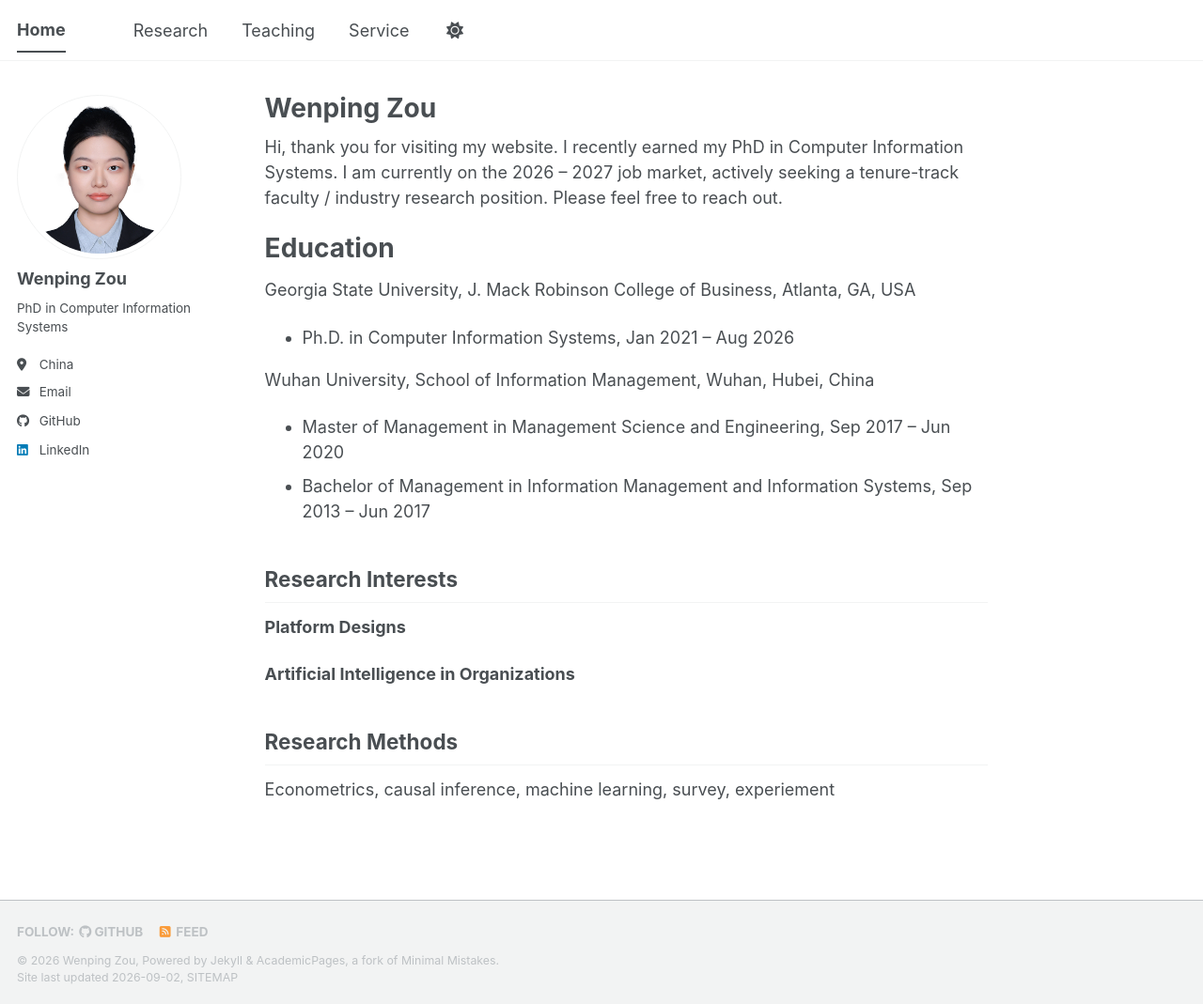
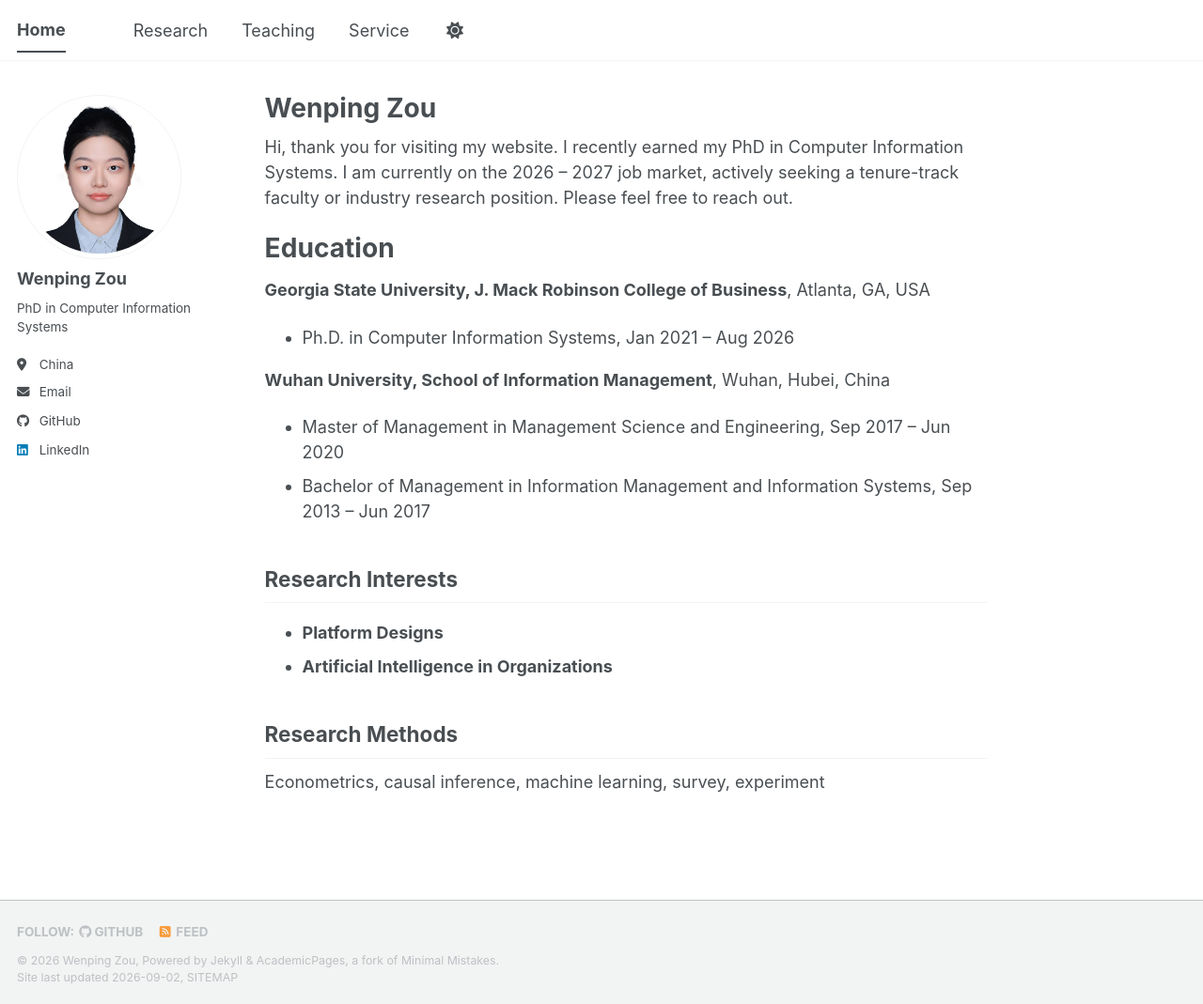
Before and after one commit to wenping-zou/wenping-zou.github.io, a Jekyll site: the page built from _pages/about.md, in a window 1280 px wide and 1069 px high. Shown: the whole window at 94% size. Built offline with Jekyll 4.4.1, drawn with Linux system fonts in a browser that asks for light colours; a style sheet for code colours, icons or effects is not loaded; a file with an impossible date is left out.

Commit message:
Update about.md

```diff
--- a/_pages/about.md
+++ b/_pages/about.md
@@ -7,23 +7,22 @@ redirect_from:
   - /about.html
 ---
 
-Hi, thank you for visiting my website.  I recently earned my PhD in Computer Information Systems.  I am currently on the 2026 – 2027 job market, actively seeking a tenure-track faculty / industry research position.  Please feel free to reach out.
+Hi, thank you for visiting my website. I recently earned my PhD in Computer Information Systems. I am currently on the 2026 – 2027 job market, actively seeking a tenure-track faculty or industry research position. Please feel free to reach out.
 
 Education
 ======
-Georgia State University, J. Mack Robinson College of Business, Atlanta, GA, USA
-- Ph.D. in Computer Information Systems, Jan 2021 – Aug 2026
+**Georgia State University, J. Mack Robinson College of Business**, Atlanta, GA, USA
+* Ph.D. in Computer Information Systems, Jan 2021 – Aug 2026
 
-Wuhan University, School of Information Management, Wuhan, Hubei, China
-- Master of Management in Management Science and Engineering, Sep 2017 – Jun 2020
-- Bachelor of Management in Information Management and Information Systems, Sep 2013 – Jun 2017
+**Wuhan University, School of Information Management**, Wuhan, Hubei, China
+* Master of Management in Management Science and Engineering, Sep 2017 – Jun 2020
+* Bachelor of Management in Information Management and Information Systems, Sep 2013 – Jun 2017
 
 Research Interests
 ------
-**Platform Designs**
-
-**Artificial Intelligence in Organizations**
+* **Platform Designs**
+* **Artificial Intelligence in Organizations**
 
 Research Methods
 ------
-Econometrics, causal inference, machine learning, survey, experiement
+Econometrics, causal inference, machine learning, survey, experiment
```
